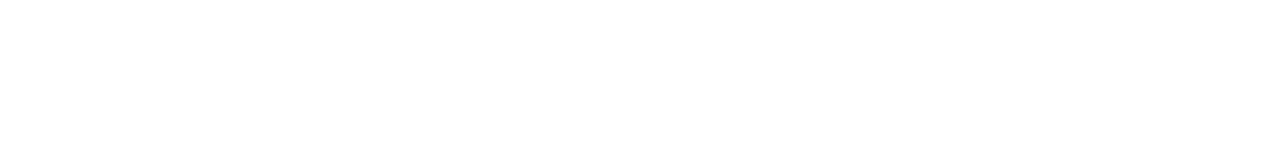
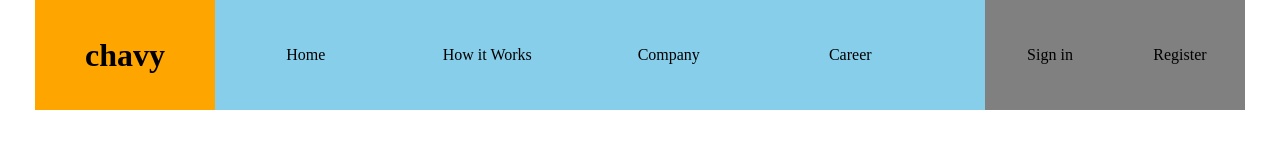
Before and after one commit to doheon98/my_site, a plain HTML site: page 02chavy/index.html in a window 1280 px wide. Drawn offline with Linux system fonts and the light colour scheme.

Commit message:
Update index.html

```diff
--- a/02chavy/index.html
+++ b/02chavy/index.html
@@ -6,9 +6,51 @@
 	<title>chavy</title>
 	<link rel="stylesheet" href="css/reset.css">
 	<link rel="stylesheet" href="css/jquery.bxslider.css">
-	<link rel="stylesheet" href="js/jquery-3.1.1.min.js">
+	<link rel="stylesheet" href="js/jquw180ery-3.1.1.min.js">
 	<link rel="stylesheet" href="js/jquery.bxslider.js">
+
+	<style>
+		div.header{
+			width: 1210px;height: 110px;margin: 0 auto;
+			background-color:skyblue;
+			position: relative;
+		}
+		div.header h1{
+			width: 180px;line-height: 110px;
+			background-color:orange;
+			float: left;text-align: center;
+		}
+		div.header .gnbWrap>{
+			background-color:gray;
+			/*width: 570px;*/height: 110px;position: absolute;
+			right: 0;top: 0;
+		}
+		div.header .gnbWrap li{float: left;width:15%;}
+		div.header .gnbWrap a{display: block;text-align: center;line-height: 110px;}
+
+		div.header .utilMenu{
+			width: 260px;height: 110px;
+			background-color:gray;position: absolute;
+			right: 0;top: 0;
+		}
+		div.header .utilMenu>li{float: left;width: 50%;}
+		div.header .utilMenu>li>a{display: block;text-align: center;line-height: 110px;}
+	</style>
 <body>
-
+	<div class="header clearfix">
+		<h1 class="logo">chavy</h1>
+		<div class="gnbWrap">
+			<ul class="gnbMenu clearfix">
+				<li><a href="#">Home</a></li>
+				<li><a href="#">How it Works</a></li>
+				<li><a href="#">Company</a></li>
+				<li><a href="#">Career</a></li>
+			</ul>
+		</div>
+		<ul class="utilMenu clearfix">
+			<li><a href="#">Sign in</a></li>
+			<li><a href="#">Register</a></li>
+		</ul>
+	</div>
 </body>
 </html>
```
